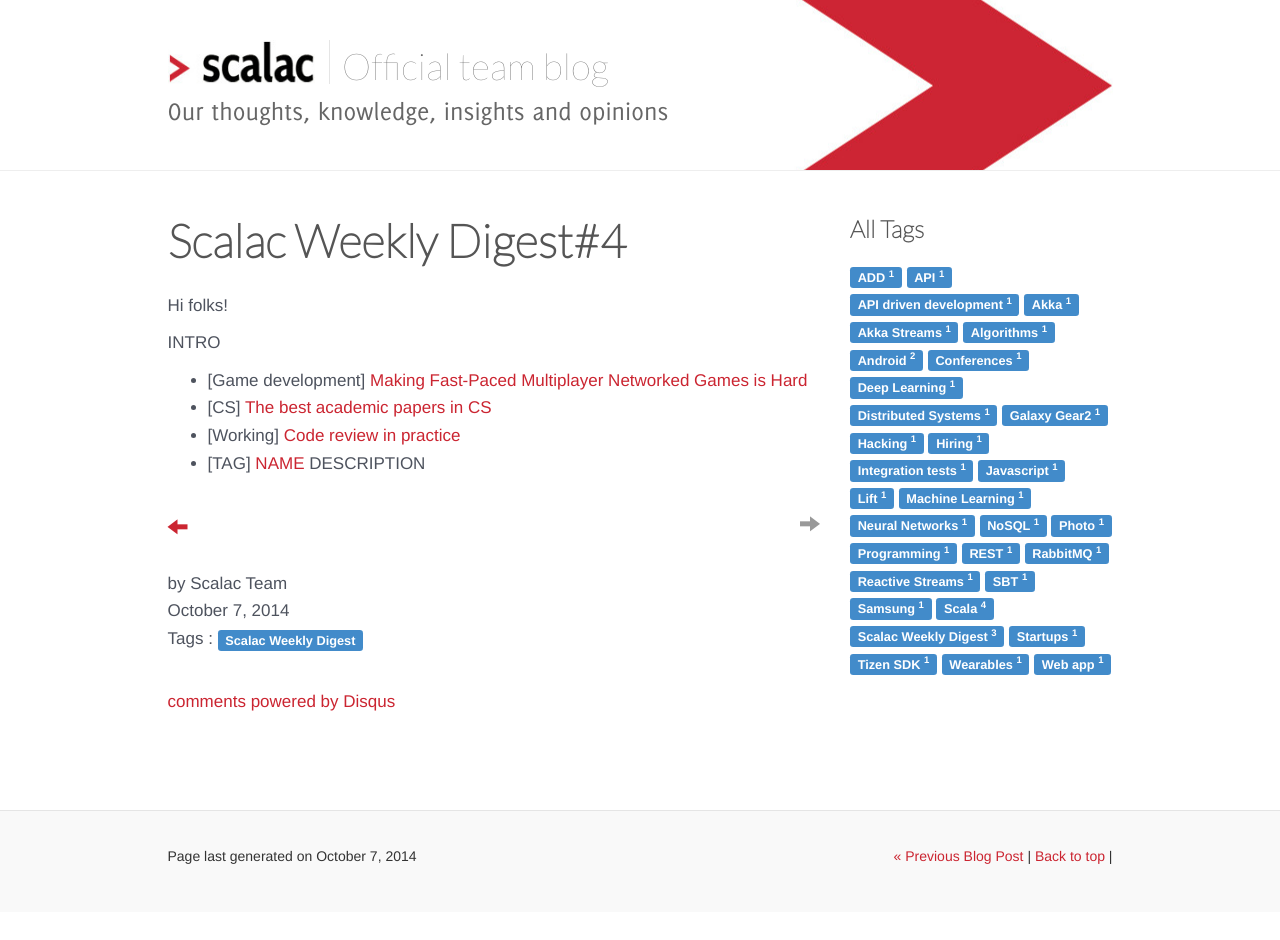
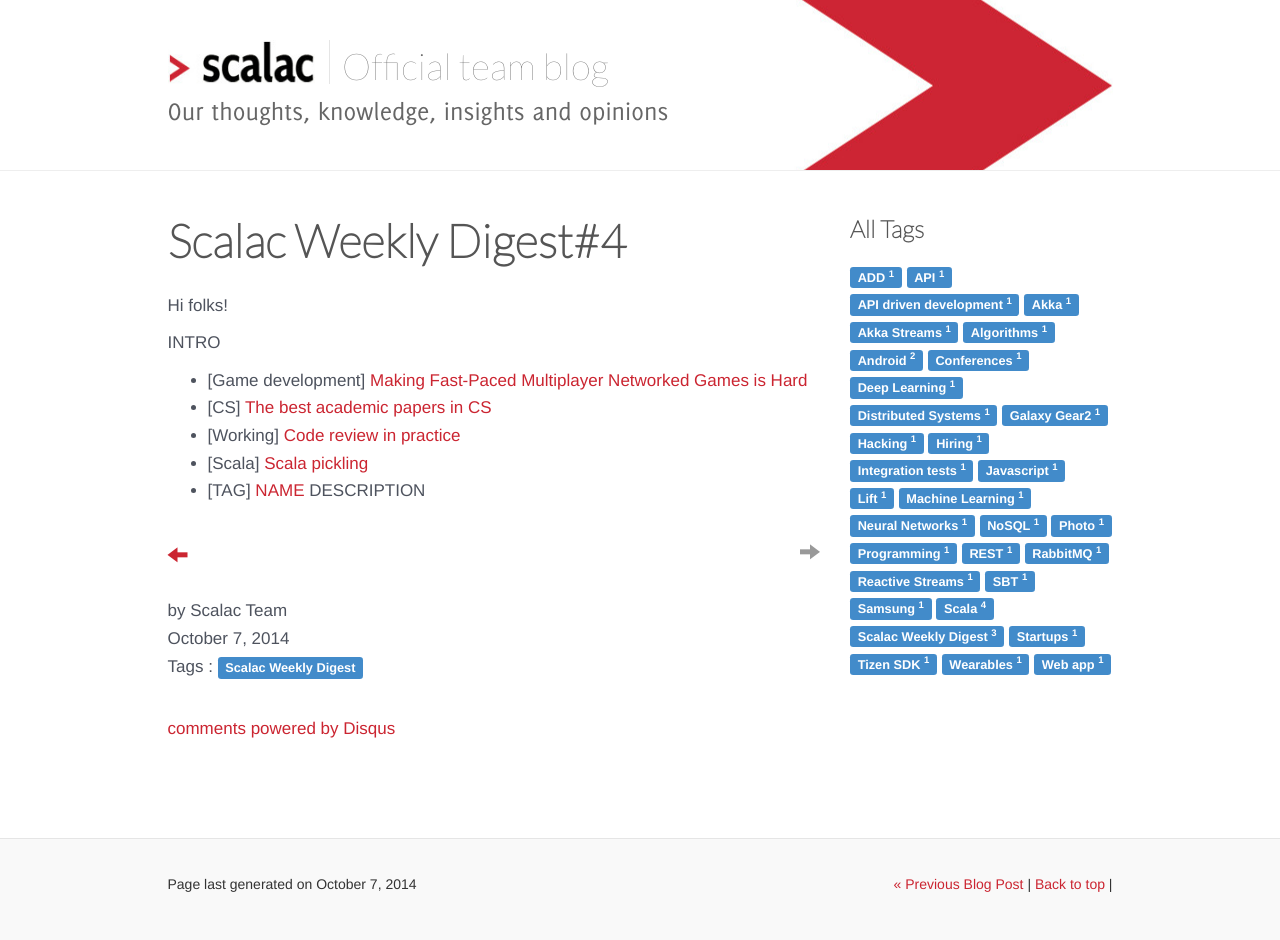
Before and after one commit to serafinmaciej/ScalaConsultants.github.io, a Jekyll site: the page built from _posts/2014-10-07-digest-4.markdown, in a window 1280 px wide. Built offline with Jekyll 4.4.1, drawn with Linux system fonts in a browser that asks for light colours; comment, search, counter and statistics services are not loaded; before the commit the page ends 912 px from its top, so only the background shows below that.

Commit message:
scala pickling

```diff
--- a/_posts/2014-10-07-digest-4.markdown
+++ b/_posts/2014-10-07-digest-4.markdown
@@ -17,5 +17,6 @@
 * \[Game development\] [Making Fast-Paced Multiplayer Networked Games is Hard](http://www.gamasutra.com/blogs/MarkMennell/20140929/226628/Making_FastPaced_Multiplayer_Networked_Games_is_Hard.php)
 * \[CS\] [The best academic papers in CS](http://arnetminer.org/conferencebestpapers)
 * \[Working\] [Code review in practice](http://blog.salsitasoft.com/practical-lessons-in-peer-code-review)
+* \[Scala\] [Scala pickling](https://github.com/scala/pickling)
 * \[TAG\] [NAME](URL)
 DESCRIPTION
```
